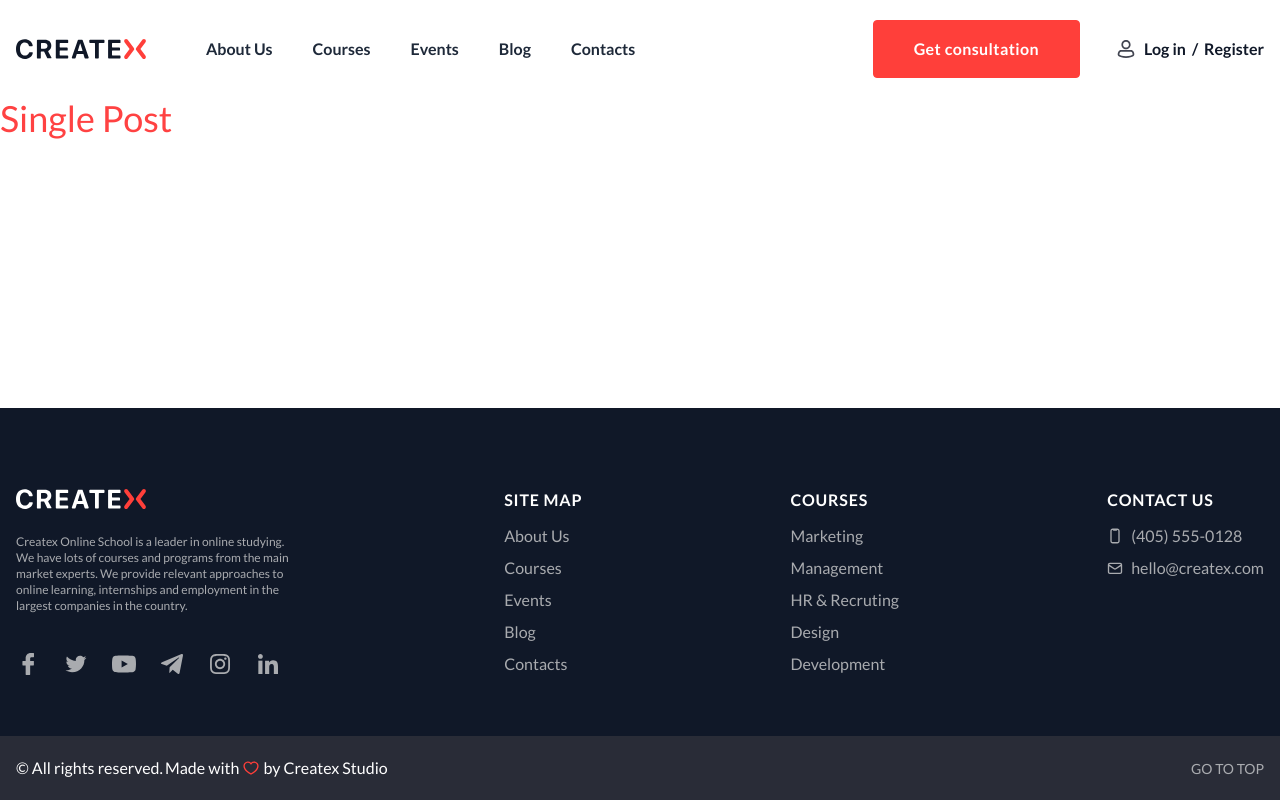
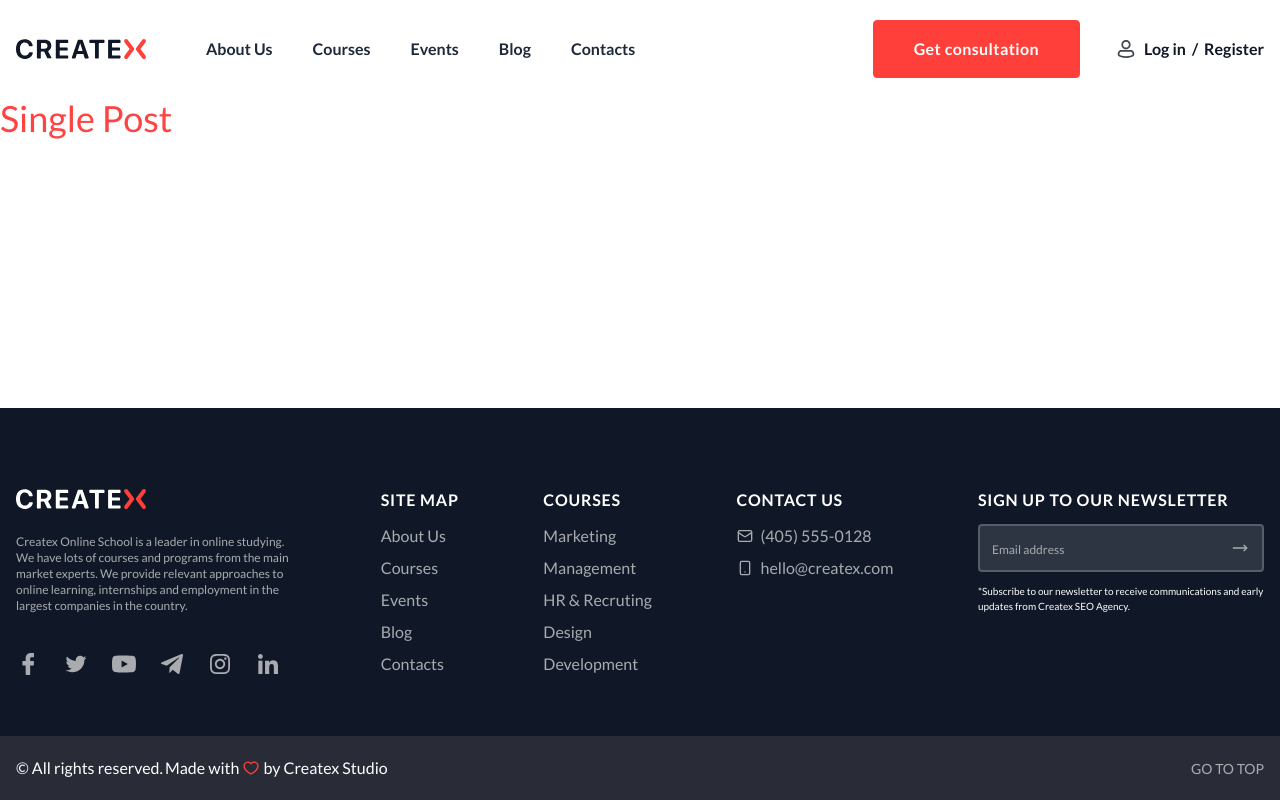
Before and after one commit to Martin6175903/Createx-frontend, a React (Vite) app: page /single-post in a window 1280 px wide. Built offline with nearby package versions, Linux system fonts and the light colour scheme.

Commit message:
added components in FooterTop

```diff
--- a/src/components/footer/footer-top/FooterTop.tsx
+++ b/src/components/footer/footer-top/FooterTop.tsx
@@ -3,9 +3,9 @@ import LogoSVG from '@public/Logo-dark-mode.svg?react';
 import SocialItems from '@components/footer/footer-top/SocialItems.tsx';
 import ListLinks from '@components/footer/footer-top/list-links/ListLinks.tsx';
 import ListLink from '@components/footer/footer-top/list-links/ListLink.tsx';
-import PhoneIcon from '@public/icons/phone.svg?react';
 import MailIcon from '@public/icons/mail.svg?react';
 import SVGHandler from '@/utilities/SVGHandler.tsx';
+import { Mail, MoveRight, Smartphone } from 'lucide-react';
 
 const FooterTop = () => {
   return (
@@ -38,15 +38,26 @@ const FooterTop = () => {
             <ListLink title={'Development'} link={'contacts'} />
           </ListLinks>
           <ListLinks title={'CONTACT US'}>
-            <li className={'flex gap-2 items-center'}>
-              <SVGHandler hoverBG={'white'}><PhoneIcon/></SVGHandler>
-              <a className={'hover:underline hover:text-white duration-300'} href="tel:+74055550128">(405) 555-0128</a>
+            <li className={'flex gap-2 items-center group/link'}>
+              <Mail className={'text-sublink group-hover/link:text-white duration-300'} size={16}/>
+              <a className={'group-hover/link:underline group-hover/link:text-white duration-300'} href="tel:+74055550128">(405) 555-0128</a>
             </li>
-            <li className={'flex gap-2 items-center'}>
-              <SVGHandler hoverBG={'white'}><MailIcon/></SVGHandler>
-              <a className={'hover:underline hover:text-white duration-300'} href="mailto:hello@createx.com">hello@createx.com</a>
+            <li className={'flex gap-2 items-center group/link'}>
+              <Smartphone className={'text-sublink group-hover/link:text-white duration-300'} size={16}/>
+              <a className={'group-hover/link:underline group-hover/link:text-white duration-300'} href="mailto:hello@createx.com">hello@createx.com</a>
             </li>
           </ListLinks>
+          <div className={'basis-[286px]'}>
+            <ListLinks title={'SIGN UP TO OUR NEWSLETTER'}>
+              <div className={'flex flex-col gap-3'}>
+                <label className={'relative'} htmlFor="footer-input">
+                  <input className={'py-2.5 pl-3 pr-8 border-solid border-2 border-[rgba(255,255,255,0.2)] rounded bg-[rgba(255,255,255,0.12)] w-full placeholder:text-sublink placeholder:text-xs'} type="text" id={'footer-input'} placeholder={'Email address'}/>
+                  <button className={'absolute top-[calc(50%-8px)] right-4 group/icon'}><MoveRight className={'group-hover/icon:text-white duration-300 group-hover/icon:scale-120'} size={16}/></button>
+                </label>
+                <p className={'text-[10px] text-white'}>*Subscribe to our newsletter to receive communications and early updates from Createx SEO Agency.</p>
+              </div>
+            </ListLinks>
+          </div>
         </div>
       </div>
     </div>
```
